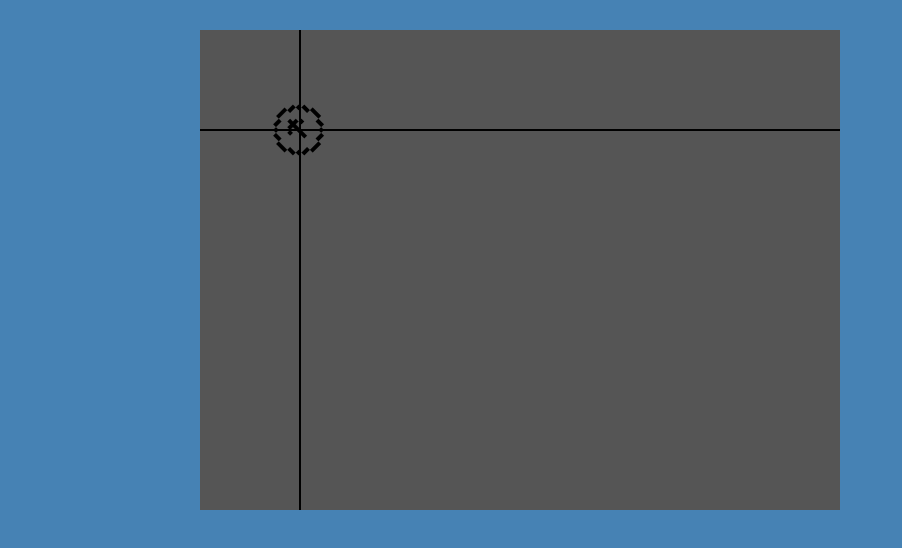
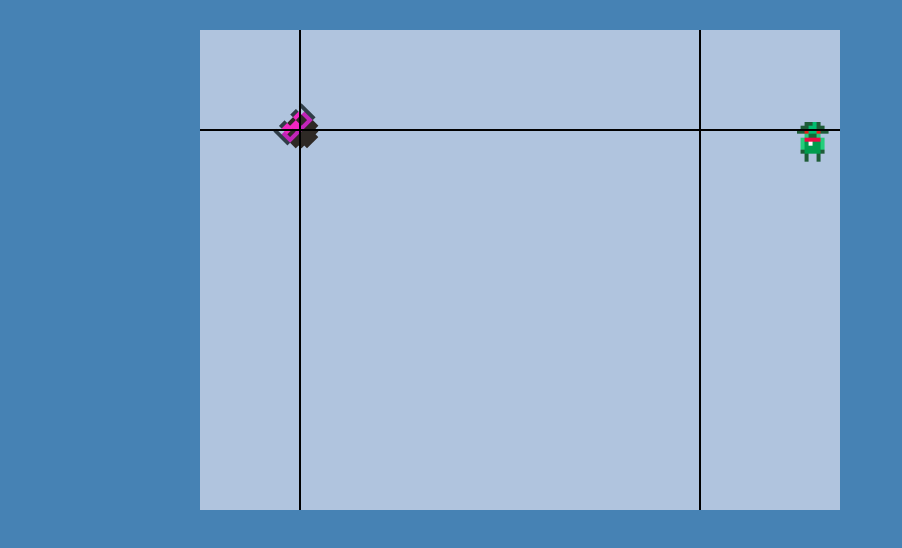
Before and after one commit to carsonbarlow/js13Arena, a plain HTML site: page src/index.html in a window 1280 px wide. Shown: the part 40-588 px from the top of the page, without its empty margins (0-902 px from the left). Drawn offline with Linux system fonts and the light colour scheme.

Commit message:
added enemy logic.

```diff
--- a/src/game.js
+++ b/src/game.js
@@ -2,17 +2,24 @@ window.onload = function(e){
 
   /****  CONTENTS ****
 
-   * PLAYER_0001
-   * GAME_LOOP_0002
-   * GAME_DRAW_003
-
-
-
+   * UTILS_001
+   * INITIAL_SETUP_002
+   * INPUT_003
+   * GRAPHICS_004
+   * INPUT_EVENTS_005
+   * PLAYER_006
+   * ENEMY_STATS
+   * GAME_LOOP_007
+   * GAME_UPDATE_008
+   * UPDATE_PLAYER_009
+   * UPDATE_PROJECTILES_010
+   * UPDATE_ENEMIES_011
+   * GAME_DRAW_012
 */
 
   if (typeof Game == 'undefined'){Game = {};}
 
-  //utils
+  //UTILS_001
   Game.utils = {};
   Game.utils.add_default = function(_var, val){ if (typeof _var == 'undefined'){_var = val;}};
   (function(){
@@ -30,6 +37,14 @@ window.onload = function(e){
       hyp = Math.sqrt(hyp);
       return [(x_dif/hyp),(y_dif/hyp)];
     }
+    Game.utils.randomize_direction = function(){
+      return  Game.utils.normalize(0,0,Math.random()*10-5,Math.random()*10-5);
+    }
+    Game.utils.proximity = function(from_x, from_y, to_x, to_y){
+      x_dif = to_x - from_x;
+      y_dif = to_y - from_y;
+      return Math.sqrt((x_dif*x_dif)+(y_dif*y_dif));
+    }
   })();
   (function(){
     var id = 0;
@@ -39,17 +54,26 @@ window.onload = function(e){
     obj.cooldown_left -= delta*1000;
     obj.cooldown_left =(obj.cooldown_left < 0)? 0 : obj.cooldown_left;
   };
+  Game.utils.clone = function (obj) {
+    if (null == obj || "object" != typeof obj) return obj;
+    var copy = obj.constructor();
+    for (var attr in obj) {
+        if (obj.hasOwnProperty(attr)) copy[attr] = obj[attr];
+    }
+    return copy;
+  };
 
 
 
-  // initial setup
+  // INITIAL_SETUP_002
   Game.utils.add_default(Game.config, {});
   Game.utils.add_default(Game.config.fps, 60);
   Game.utils.add_default(Game.config.canvas_id, 'game_canvas');
   Game.utils.add_default(Game.config.fps_counter_id, 'fps_counter');
   Game.projectiles = [];
+  Game.enemies = []
 
-  // input
+  // INPUT_003
   Game.input = {};
   Game.input.keyboard = {};
   Game.input.keyboard.a = false;
@@ -63,7 +87,7 @@ window.onload = function(e){
   Game.input.mouse.mouse_down = false;
   Game.input.keyboard.id_to_key = {'U+0041':'a', 'U+0053':'s', 'U+0044':'d', 'U+0057':'w', 'U+0020':'space'};
 
-  // graphics
+  // GRAPHICS_004
   Game._time = (new Date).getTime();
   Game.graphics = {};
   Game.graphics.canvas = document.getElementById(Game.config.canvas_id);
@@ -71,9 +95,9 @@ window.onload = function(e){
   Game.graphics.context = Game.graphics.canvas.getContext('2d');
   Game.graphics.draw_list = [];
   Game.graphics.image = document.createElement('img');
-  Game.graphics.image.src = 'images/player2.gif';
+  Game.graphics.image.src = 'images.png';
 
-  // input events
+  // INPUT_EVENTS_005
   window.addEventListener('mousedown',function(event){
     Game.input.mouse.mouse_down = true;
   });
@@ -92,7 +116,7 @@ window.onload = function(e){
     Game.input.keyboard[Game.input.keyboard.id_to_key[event.keyIdentifier]] = false;
   });
 
-  // PLAYER_0001
+  // PLAYER_006
   Game.player = {
     luck: 100,
     health: 10,
@@ -122,19 +146,43 @@ window.onload = function(e){
       cooldown_left: 0
     },
     transform: {
-      id : Game.utils.assign_id(),
       visible: true,
       position: {x: 100, y: 100, z: 1},
       rotation: {x: 0, y: 0, z: 0.5},
       scale: {x: 4, y: 4},
-      offset: {x: 4, y: 4},
-      width: 54,
-      height: 54
+      offset: {x: 0, y: 0, r: 1},
+      width: 40,
+      height: 36
     }
   }
   Game.graphics.draw_list.push(Game.player.transform);
 
-  // GAME_LOOP_0002
+  Game.spawn_enemy = function(stats, x_pos, y_pos){
+    var new_enemy = Game.utils.clone(stats);
+    new_enemy.transform = {
+      visible: true,
+      position: {x: x_pos, y: y_pos, z: 1},
+      rotation: {x: 0, y: 0, z: 0},
+      scale: {x: 4, y: 4},
+      offset: {x: new_enemy.graphic[0], y: new_enemy.graphic[1], r: new_enemy.graphic[4]},
+      width: new_enemy.graphic[2],
+      height: new_enemy.graphic[3]
+    };
+    new_enemy.vol = [0,0];
+    new_enemy.wonder = 0;
+    new_enemy.standing = 500;
+    new_enemy.chasing = false;
+    Game.enemies.push(new_enemy);
+    Game.graphics.draw_list.push(new_enemy.transform);
+  };
+
+  // ENEMY_STATS
+  Game.enemy_stats = {
+    lame_brain : {health: 6, speed: 70, attack: 'melee_1', damage: 1, movement: 'wonder', graphic: [220,44,32,40,0] }
+  }
+  Game.spawn_enemy(Game.enemy_stats.lame_brain,500,100);
+
+  // GAME_LOOP_007
   Game.run = (function() {
     var update_interval = 1000 / Game.config.fps;
     start_tick = next_tick = last_tick = (new Date).getTime();
@@ -157,12 +205,16 @@ window.onload = function(e){
     }
   })();
 
+  // GAME_UPDATE_008
   Game.update = function(delta){
     Game.update_player(Game.player, delta);
     Game.update_projectiles(delta);
+    Game.update_enemies(delta);
 
   };
 
+
+  // UPDATE_PLAYER_009
   Game.update_player = function(P, delta){
     if (Game.input.keyboard.a){P.transform.position.x -= (P.speed * delta);}
     if (Game.input.keyboard.d){P.transform.position.x += (P.speed * delta);}
@@ -176,7 +228,6 @@ window.onload = function(e){
       if (P[P.selected_attack].cooldown_left == 0){
         P[P.selected_attack].ammo--;
         Game.projectiles.push({
-          id: Game.utils.assign_id(),
           source: P,
           power: P[P.selected_attack].damage,
           type: 'vector',
@@ -184,12 +235,11 @@ window.onload = function(e){
           vol: Game.utils.normalize(P.transform.position.x, P.transform.position.y, Game.input.mouse.x, Game.input.mouse.y),
           range: 250,
           transform: {
-            id : Game.utils.assign_id(),
             visible: true,
             position: {x: P.transform.position.x, y: P.transform.position.y, z: P.transform.position.z},
             rotation: {x: 0, y: 0, z: 0.5},
             scale: {x: 4, y: 4},
-            offset: {x: 4, y: 4},
+            offset: {x: 4, y: 4, r: 1},
             width: 12,
             height: 12
           }
@@ -207,7 +257,7 @@ window.onload = function(e){
   }
 
 
-  // PROJECTILES
+  // UPDATE_PROJECTILES_010
   Game.update_projectiles = function (delta){
     Game.projectiles = Game.projectiles.filter(function(p){
       switch (p.type){
@@ -219,22 +269,50 @@ window.onload = function(e){
         break;
       }
     });
-  }
+  };
 
-  // GAME_DRAW_003
+  // UPDATE_ENEMIES_011
+  Game.update_enemies = function (delta){
+    Game.enemies = Game.enemies.filter(function(mob){
+      mob.chasing = (Game.utils.proximity(mob.transform.position.x, mob.transform.position.y, Game.player.transform.position.x, Game.player.transform.position.y) < 200);
+      if (mob.chasing){
+        mob.vol = Game.utils.normalize(mob.transform.position.x, mob.transform.position.y, Game.player.transform.position.x, Game.player.transform.position.y);
+      }else if (mob.standing){
+        mob.standing -= delta * 1000;
+        if (mob.standing <= 0){
+          mob.standing = 0;
+          mob.vol = Game.utils.randomize_direction();
+          mob.wonder = Math.random()*275+75;
+        }
+      }else if (mob.wonder){
+        mob.wonder -= mob.speed * delta;
+        if (mob.wonder <= 0){
+          mob.wonder = 0;
+          mob.vol = [0,0];
+          mob.standing = Math.random()*250+500;
+        }
+      }
+      mob.transform.position.x += (mob.vol[0]*mob.speed*delta);
+      mob.transform.position.y += (mob.vol[1]*mob.speed*delta);
+      return true;
+    });
+  };
+
+  // GAME_DRAW_012
   var image_loaded = false; // <-- this will be refactored
   Game.graphics.draw = function(ctx){
     if (!image_loaded){if (Game.graphics.image.width){image_loaded = true;}}
     // Game.graphics.canvas.width = Game.graphics.canvas.width;
     ctx.clearRect(0, 0, Game.graphics.canvas.width, Game.graphics.canvas.height);
-    var tX, tY;
+    var tX, tY, tR;
     Game.graphics.draw_list = Game.graphics.draw_list.filter(function(t){
       if (!t.visible){return false;}
       ctx.save();
       tX = t.position.x;
       tY = t.position.y;
+      tR = t.rotation.z+(t.offset.r * -1.570796327);
       ctx.translate(tX,tY);
-      ctx.rotate(t.rotation.z+1.570796327);
+      ctx.rotate(tR);
       ctx.translate(-tX,-tY);
       ctx.drawImage(Game.graphics.image,t.offset.x,t.offset.y,t.width,t.height,t.position.x-(t.width/2),t.position.y-(t.height/2),t.width,t.height);  // <-- refactor
       ctx.restore();
@@ -244,6 +322,8 @@ window.onload = function(e){
     ctx.lineTo(100,Game.graphics.canvas.height);
     ctx.moveTo(0,100);
     ctx.lineTo(Game.graphics.canvas.width, 100);
+    ctx.moveTo(500,0);
+    ctx.lineTo(500,Game.graphics.canvas.height);
     ctx.stroke();
   };
 
--- a/src/index.html
+++ b/src/index.html
@@ -18,6 +18,7 @@
 <div id="background">
   <h1 id="fps_counter">0</h1>
   <canvas id="game_canvas" width="640" height="480"></canvas>
+  <script type="text/javascript"></script>
   <script type="text/javascript" src="game.js"></script>
 </div>
 </body>
--- a/src/style.css
+++ b/src/style.css
@@ -11,7 +11,7 @@
 }
 
 #game_canvas {
-background-color: #555;
+background-color: lightsteelblue;
 text-align: center;
 position: absolute;
 margin: auto;
```
Also changed, not shown: src/images.png (added).
